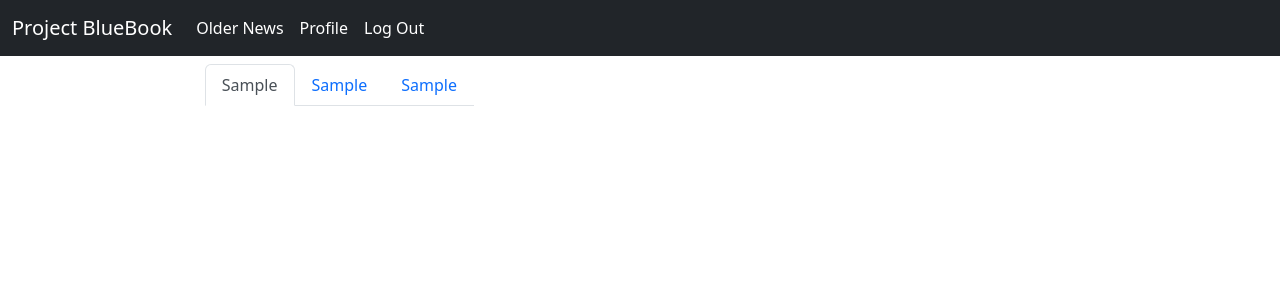
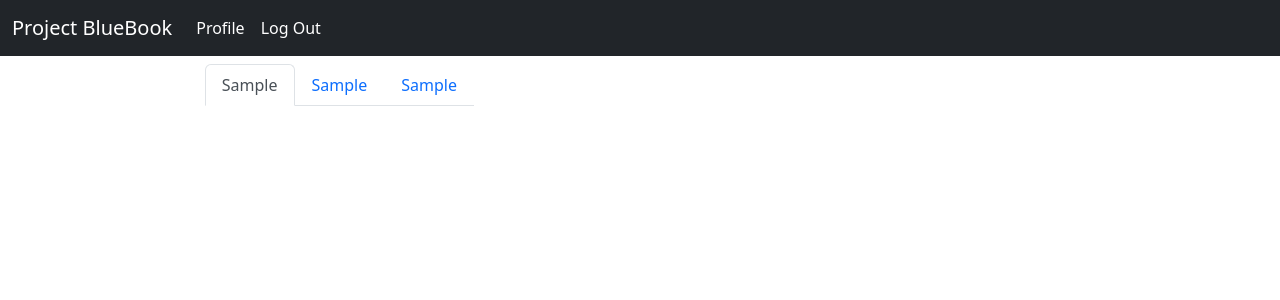
Before and after one commit to MFaizanTariq/bluebookcanada, a Flask app: template templates/main_page.html in a window 1280 px wide. Shown: the top 300 px of the page. Run offline with Flask 3, Linux system fonts and the light colour scheme; the template is opened without the code that fills it: most values are stand-ins (such as "Sample title", 1, 10 or a date in 2020); some libraries are stand-ins or nearby versions.

Commit message:
Update main_page.html
changed accessing old news method

```diff
--- a/templates/main_page.html
+++ b/templates/main_page.html
@@ -19,7 +19,6 @@
             </button>
             <div class="collapse navbar-collapse" id="navbarNav">
                 <ul class="navbar-nav">
-                    <a class="nav-link active text-white" aria-current="page" href="{{ url_for('views.old_page') }}">Older News</a>
                     <a class="nav-link text-white" href="{{ url_for('views.profile_update') }}">Profile</a>
                     <a class="nav-link text-white" href="{{ url_for('views.logout') }}">Log Out</a>
                 </ul>
```
